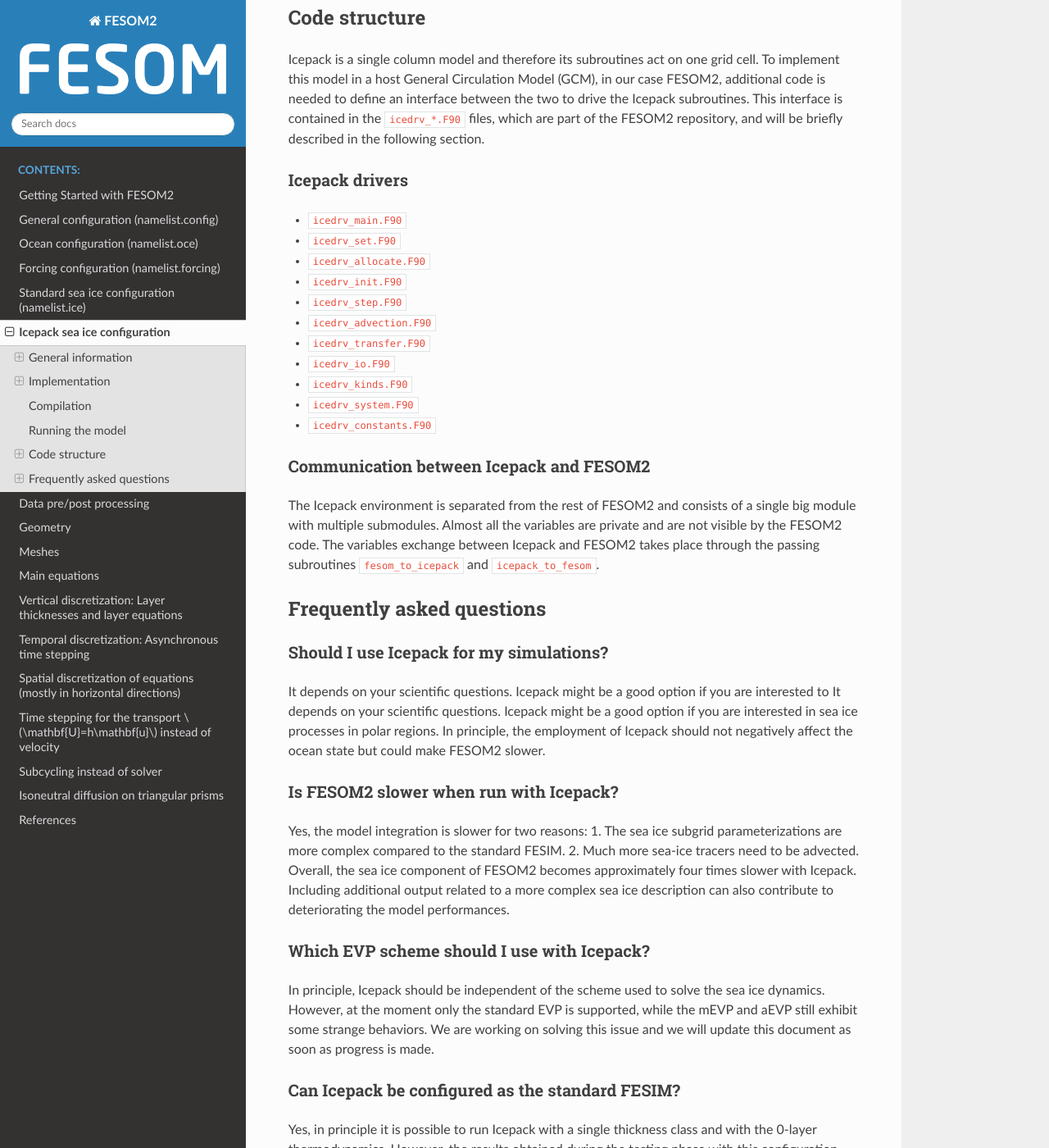
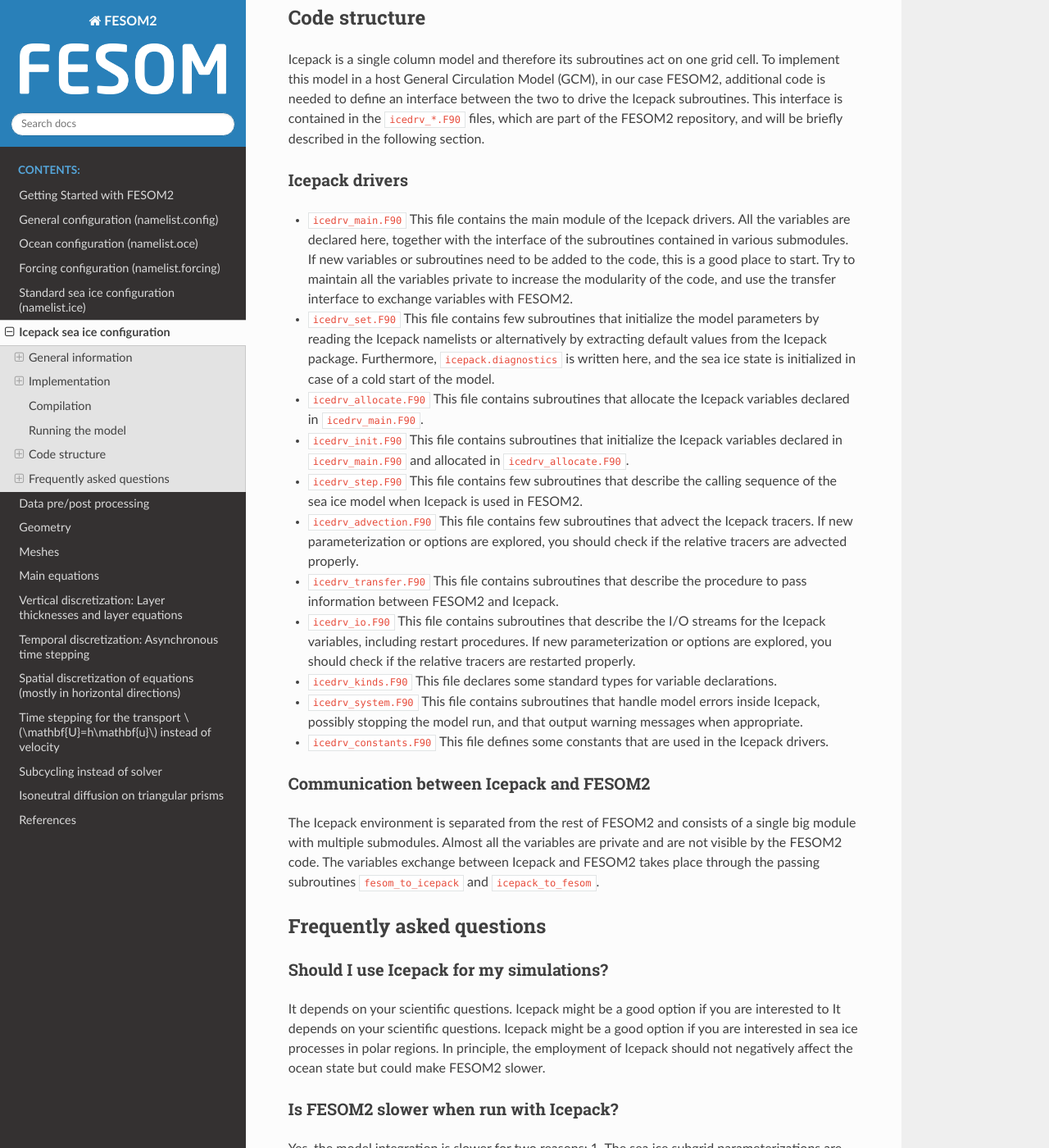
Before and after one commit to FESOM/fesom2_doc, a Sphinx documentation site: the page built from doc/icepack_in_fesom.rst, in a window 1280 px wide and 1400 px high, scrolled down 3974 px. Shown: the whole window at 82% size. Built offline with Sphinx 7.4.7 and the Read the Docs theme 2.0.0, drawn with Linux system fonts in a browser that asks for light colours.

Commit message:
file description

```diff
--- a/doc/icepack_in_fesom.rst
+++ b/doc/icepack_in_fesom.rst
@@ -95,17 +95,17 @@ Icepack is a single column model and therefore its subroutines act on one grid c
 Icepack drivers
 """""""""""""""
 
-- ``icedrv_main.F90``
-- ``icedrv_set.F90``
-- ``icedrv_allocate.F90``
-- ``icedrv_init.F90``
-- ``icedrv_step.F90``
-- ``icedrv_advection.F90``
-- ``icedrv_transfer.F90``
-- ``icedrv_io.F90``
-- ``icedrv_kinds.F90``
-- ``icedrv_system.F90``
-- ``icedrv_constants.F90``
+- ``icedrv_main.F90`` This file contains the main module of the Icepack drivers. All the variables are declared here, together with the interface of the subroutines contained in various submodules. If new variables or subroutines need to be added to the code, this is a good place to start. Try to maintain all the variables private to increase the modularity of the code, and use the transfer interface to exchange variables with FESOM2.
+- ``icedrv_set.F90`` This file contains few subroutines that initialize the model parameters by reading the Icepack namelists or alternatively by extracting default values from the Icepack package. Furthermore, ``icepack.diagnostics`` is written here, and the sea ice state is initialized in case of a cold start of the model.
+- ``icedrv_allocate.F90`` This file contains subroutines that allocate the Icepack variables declared in ``icedrv_main.F90``.
+- ``icedrv_init.F90`` This file contains subroutines that initialize the Icepack variables declared in ``icedrv_main.F90`` and allocated in ``icedrv_allocate.F90``.
+- ``icedrv_step.F90`` This file contains few subroutines that describe the calling sequence of the sea ice model when Icepack is used in FESOM2.
+- ``icedrv_advection.F90`` This file contains few subroutines that advect the Icepack tracers. If new parameterization or options are explored, you should check if the relative tracers are advected properly.
+- ``icedrv_transfer.F90`` This file contains subroutines that describe the procedure to pass information between FESOM2 and Icepack.
+- ``icedrv_io.F90`` This file contains subroutines that describe the I/O streams for the Icepack variables, including restart procedures. If new parameterization or options are explored, you should check if the relative tracers are restarted properly.
+- ``icedrv_kinds.F90`` This file declares some standard types for variable declarations.
+- ``icedrv_system.F90`` This file contains subroutines that handle model errors inside Icepack, possibly stopping the model run, and that output warning messages when appropriate.
+- ``icedrv_constants.F90`` This file defines some constants that are used in the Icepack drivers.
 
 Communication between Icepack and FESOM2
 """"""""""""""""""""""""""""""""""""""""
```
